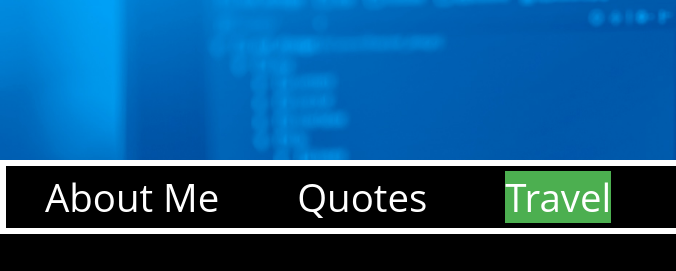
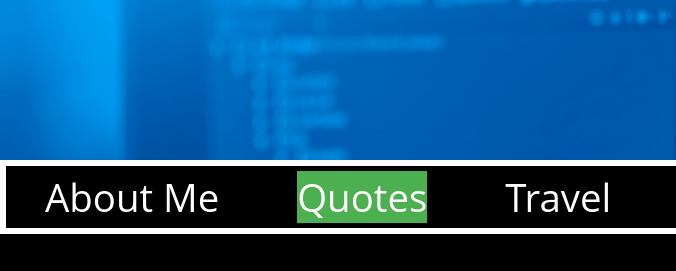
Before and after one commit to AlanBrooksDT/my-portfolio, a plain HTML site: page quotes.html in a window 1280 px wide. Shown: the top 271 px of the page, 0-676 px from the left. Drawn offline with Linux system fonts and the light colour scheme.

Commit message:
correction to active page

```diff
--- a/quotes.html
+++ b/quotes.html
@@ -13,8 +13,8 @@
         <nav class="navBar">
             <ul class="navBar">
                 <li><a href="aboutMe.html">About Me</a></li>
-                <li><a href="quotes.html">Quotes</a></li>
-                <li><a class="active" href="travel.html">Travel</a></li>
+                <li><a class="active" href="quotes.html">Quotes</a></li>
+                <li><a href="travel.html">Travel</a></li>
                 <li><a href="contact.html">Contact Me</a></li>
                 <li><a target="_blank" href="https://twitter.com/AlanBrooksDT?s=09"><img id="twitter" src="twitter.png"></a></li>
                 <li><a target="_blank" href="https://www.linkedin.com/in/alan-brooks-69964652"><img id="linkedin" src="linkedin.png" alt="Twitter"></a></li>
```
